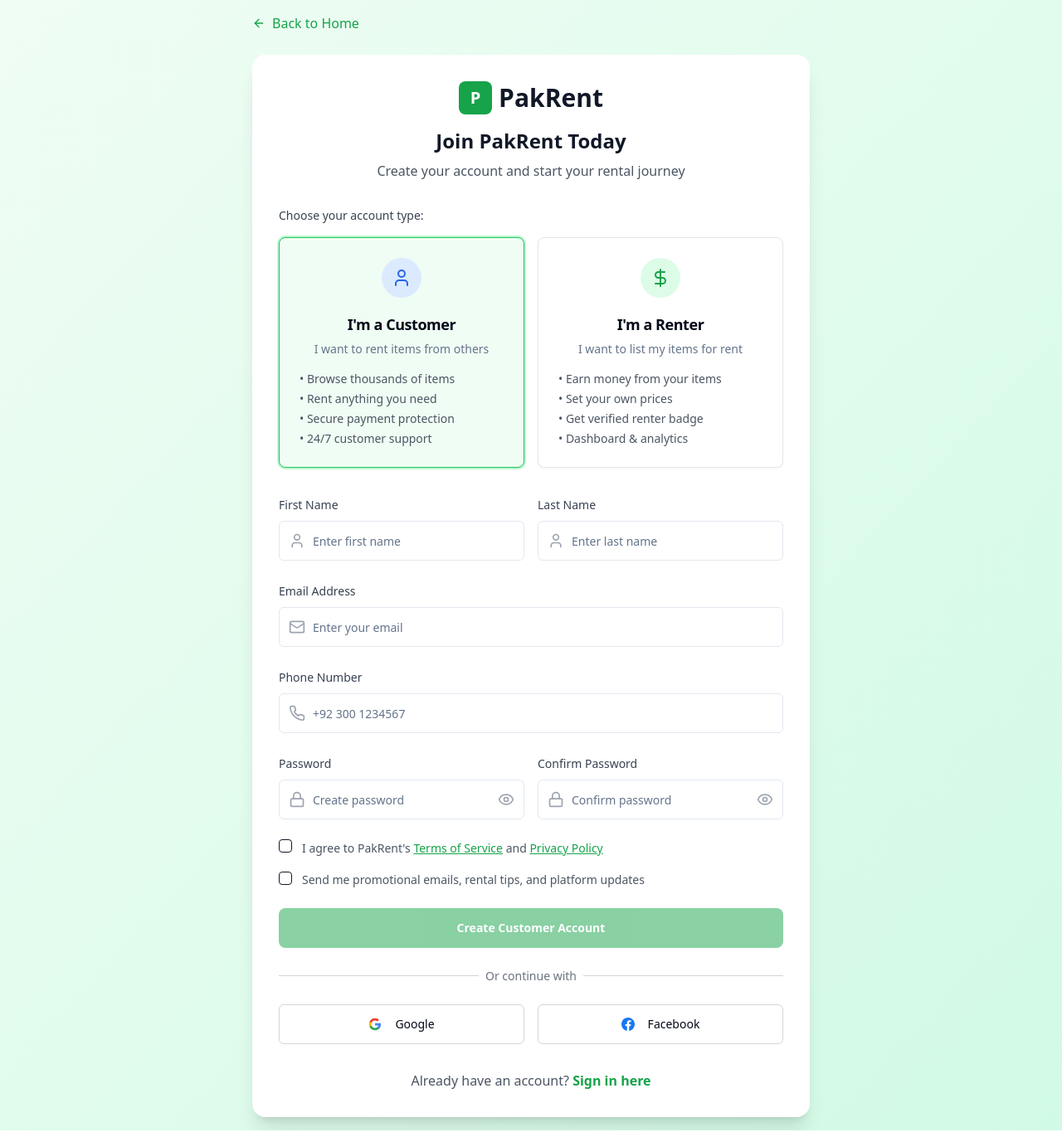
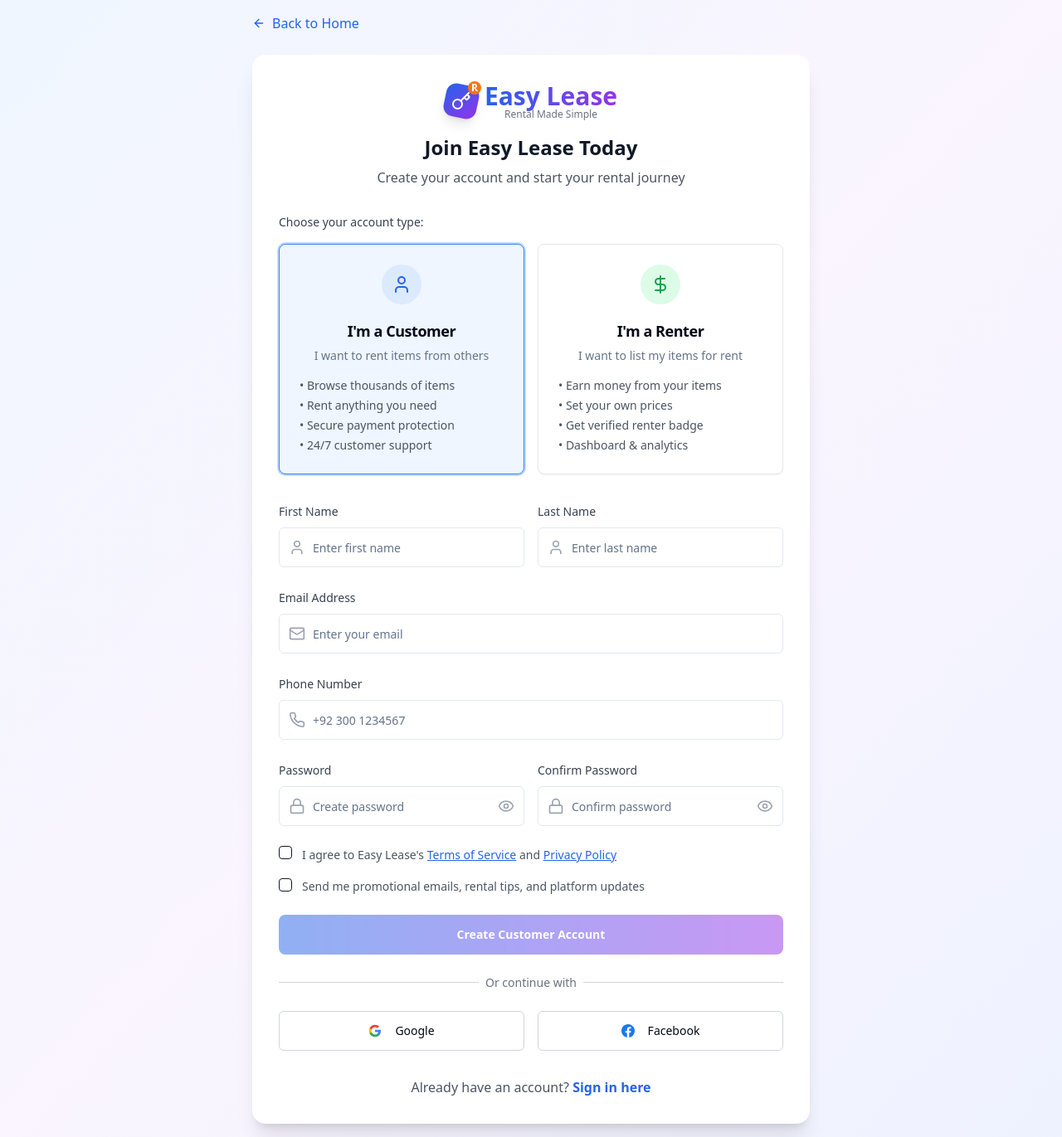
Before and after one commit to DaniyalFarrukh/pak-rent-hub, a React (Vite) app: page /signup in a window 1280 px wide. Shown: the whole page at 83% size. Built offline with nearby package versions, Linux system fonts and the light colour scheme.

Commit message:
Fix: Consistent branding across pages
Update signup and login pages to use the Easy Lease logo and name, matching the homepage.

```diff
--- a/src/pages/Login.tsx
+++ b/src/pages/Login.tsx
@@ -1,7 +1,7 @@
 
 import React, { useState } from 'react';
 import { Link } from 'react-router-dom';
-import { Eye, EyeOff, Mail, Lock, ArrowLeft, Phone, Smartphone } from 'lucide-react';
+import { Eye, EyeOff, Mail, Lock, ArrowLeft, Phone, Smartphone, Key } from 'lucide-react';
 import { Button } from '@/components/ui/button';
 import { Input } from '@/components/ui/input';
 import { Label } from '@/components/ui/label';
@@ -31,13 +31,13 @@ const Login = () => {
   };
 
   return (
-    <div className="min-h-screen bg-gradient-to-br from-green-50 to-emerald-100 flex items-center justify-center p-4">
+    <div className="min-h-screen bg-gradient-to-br from-blue-50 via-purple-50 to-indigo-50 flex items-center justify-center p-4">
       <div className="w-full max-w-md">
         {/* Back to home link */}
         <div className="mb-6">
           <Link
             to="/"
-            className="inline-flex items-center text-green-600 hover:text-green-700 transition-colors"
+            className="inline-flex items-center text-blue-600 hover:text-blue-700 transition-colors"
             aria-label="Back to homepage"
           >
             <ArrowLeft className="w-4 h-4 mr-2" />
@@ -49,10 +49,20 @@ const Login = () => {
         <div className="bg-white rounded-2xl shadow-xl p-8">
           <div className="text-center mb-8">
             <div className="flex items-center justify-center space-x-2 mb-4">
-              <div className="w-10 h-10 bg-green-600 rounded-lg flex items-center justify-center">
-                <span className="text-white font-bold text-xl">P</span>
+              <div className="relative">
+                <div className="w-10 h-10 bg-gradient-to-br from-blue-600 to-purple-600 rounded-xl flex items-center justify-center shadow-lg transform rotate-12">
+                  <Key className="w-6 h-6 text-white transform -rotate-12" />
+                </div>
+                <div className="absolute -top-1 -right-1 w-4 h-4 bg-orange-500 rounded-full flex items-center justify-center">
+                  <span className="text-white text-xs font-bold">R</span>
+                </div>
               </div>
-              <h1 className="text-3xl font-bold text-gray-900">PakRent</h1>
+              <div>
+                <h1 className="text-3xl font-bold bg-gradient-to-r from-blue-600 to-purple-600 bg-clip-text text-transparent">
+                  Easy Lease
+                </h1>
+                <p className="text-xs text-gray-500 -mt-1">Rental Made Simple</p>
+              </div>
             </div>
             <h2 className="text-2xl font-bold text-gray-900 mb-2">Welcome Back</h2>
             <p className="text-gray-600">Sign in to your account</p>
@@ -65,7 +75,7 @@ const Login = () => {
               onClick={() => setLoginMethod('email')}
               className={`flex-1 py-2 px-4 rounded-md text-sm font-medium transition-colors ${
                 loginMethod === 'email'
-                  ? 'bg-white text-green-600 shadow-sm'
+                  ? 'bg-white text-blue-600 shadow-sm'
                   : 'text-gray-600 hover:text-gray-900'
               }`}
             >
@@ -77,7 +87,7 @@ const Login = () => {
               onClick={() => setLoginMethod('phone')}
               className={`flex-1 py-2 px-4 rounded-md text-sm font-medium transition-colors ${
                 loginMethod === 'phone'
-                  ? 'bg-white text-green-600 shadow-sm'
+                  ? 'bg-white text-blue-600 shadow-sm'
                   : 'text-gray-600 hover:text-gray-900'
               }`}
             >
@@ -172,7 +182,7 @@ const Login = () => {
               </div>
               <Link
                 to="/forgot-password"
-                className="text-sm text-green-600 hover:text-green-700 font-medium"
+                className="text-sm text-blue-600 hover:text-blue-700 font-medium"
               >
                 Forgot password?
               </Link>
@@ -181,7 +191,7 @@ const Login = () => {
             {/* Login Button */}
             <Button
               type="submit"
-              className="w-full h-12 bg-green-600 hover:bg-green-700 text-white font-semibold rounded-lg transition-colors"
+              className="w-full h-12 bg-gradient-to-r from-blue-600 to-purple-600 hover:from-blue-700 hover:to-purple-700 text-white font-semibold rounded-lg transition-colors"
             >
               {loginMethod === 'phone' ? 'Send OTP' : 'Sign In'}
             </Button>
@@ -230,7 +240,7 @@ const Login = () => {
               Don't have an account?{' '}
               <Link
                 to="/signup"
-                className="text-green-600 hover:text-green-700 font-semibold"
+                className="text-blue-600 hover:text-blue-700 font-semibold"
               >
                 Sign up here
               </Link>
--- a/src/pages/Signup.tsx
+++ b/src/pages/Signup.tsx
@@ -1,7 +1,7 @@
 
 import React, { useState } from 'react';
 import { Link } from 'react-router-dom';
-import { Eye, EyeOff, Mail, Lock, User, Phone, ArrowLeft, Award, DollarSign } from 'lucide-react';
+import { Eye, EyeOff, Mail, Lock, User, Phone, ArrowLeft, Award, DollarSign, Key } from 'lucide-react';
 import { Button } from '@/components/ui/button';
 import { Input } from '@/components/ui/input';
 import { Label } from '@/components/ui/label';
@@ -41,13 +41,13 @@ const Signup = () => {
   };
 
   return (
-    <div className="min-h-screen bg-gradient-to-br from-green-50 to-emerald-100 flex items-center justify-center p-4">
+    <div className="min-h-screen bg-gradient-to-br from-blue-50 via-purple-50 to-indigo-50 flex items-center justify-center p-4">
       <div className="w-full max-w-2xl">
         {/* Back to home link */}
         <div className="mb-6">
           <Link
             to="/"
-            className="inline-flex items-center text-green-600 hover:text-green-700 transition-colors"
+            className="inline-flex items-center text-blue-600 hover:text-blue-700 transition-colors"
             aria-label="Back to homepage"
           >
             <ArrowLeft className="w-4 h-4 mr-2" />
@@ -59,12 +59,22 @@ const Signup = () => {
         <div className="bg-white rounded-2xl shadow-xl p-8">
           <div className="text-center mb-8">
             <div className="flex items-center justify-center space-x-2 mb-4">
-              <div className="w-10 h-10 bg-green-600 rounded-lg flex items-center justify-center">
-                <span className="text-white font-bold text-xl">P</span>
+              <div className="relative">
+                <div className="w-10 h-10 bg-gradient-to-br from-blue-600 to-purple-600 rounded-xl flex items-center justify-center shadow-lg transform rotate-12">
+                  <Key className="w-6 h-6 text-white transform -rotate-12" />
+                </div>
+                <div className="absolute -top-1 -right-1 w-4 h-4 bg-orange-500 rounded-full flex items-center justify-center">
+                  <span className="text-white text-xs font-bold">R</span>
+                </div>
               </div>
-              <h1 className="text-3xl font-bold text-gray-900">PakRent</h1>
+              <div>
+                <h1 className="text-3xl font-bold bg-gradient-to-r from-blue-600 to-purple-600 bg-clip-text text-transparent">
+                  Easy Lease
+                </h1>
+                <p className="text-xs text-gray-500 -mt-1">Rental Made Simple</p>
+              </div>
             </div>
-            <h2 className="text-2xl font-bold text-gray-900 mb-2">Join PakRent Today</h2>
+            <h2 className="text-2xl font-bold text-gray-900 mb-2">Join Easy Lease Today</h2>
             <p className="text-gray-600">Create your account and start your rental journey</p>
           </div>
 
@@ -77,7 +87,7 @@ const Signup = () => {
               <Card
                 className={`cursor-pointer transition-all ${
                   userType === 'customer'
-                    ? 'border-green-500 bg-green-50 ring-2 ring-green-200'
+                    ? 'border-blue-500 bg-blue-50 ring-2 ring-blue-200'
                     : 'border-gray-200 hover:border-gray-300'
                 }`}
                 onClick={() => setUserType('customer')}
@@ -102,7 +112,7 @@ const Signup = () => {
               <Card
                 className={`cursor-pointer transition-all ${
                   userType === 'renter'
-                    ? 'border-green-500 bg-green-50 ring-2 ring-green-200'
+                    ? 'border-blue-500 bg-blue-50 ring-2 ring-blue-200'
                     : 'border-gray-200 hover:border-gray-300'
                 }`}
                 onClick={() => setUserType('renter')}
@@ -290,12 +300,12 @@ const Signup = () => {
                   required
                 />
                 <Label htmlFor="agreeToTerms" className="text-sm text-gray-600 leading-relaxed">
-                  I agree to PakRent's{' '}
-                  <Link to="/terms" className="text-green-600 hover:text-green-700 underline">
+                  I agree to Easy Lease's{' '}
+                  <Link to="/terms" className="text-blue-600 hover:text-blue-700 underline">
                     Terms of Service
                   </Link>{' '}
                   and{' '}
-                  <Link to="/privacy" className="text-green-600 hover:text-green-700 underline">
+                  <Link to="/privacy" className="text-blue-600 hover:text-blue-700 underline">
                     Privacy Policy
                   </Link>
                 </Label>
@@ -317,7 +327,7 @@ const Signup = () => {
             {/* Signup Button */}
             <Button
               type="submit"
-              className="w-full h-12 bg-green-600 hover:bg-green-700 text-white font-semibold rounded-lg transition-colors"
+              className="w-full h-12 bg-gradient-to-r from-blue-600 to-purple-600 hover:from-blue-700 hover:to-purple-700 text-white font-semibold rounded-lg transition-colors"
               disabled={!formData.agreeToTerms}
             >
               Create {userType === 'renter' ? 'Renter' : 'Customer'} Account
@@ -367,7 +377,7 @@ const Signup = () => {
               Already have an account?{' '}
               <Link
                 to="/login"
-                className="text-green-600 hover:text-green-700 font-semibold"
+                className="text-blue-600 hover:text-blue-700 font-semibold"
               >
                 Sign in here
               </Link>
```
